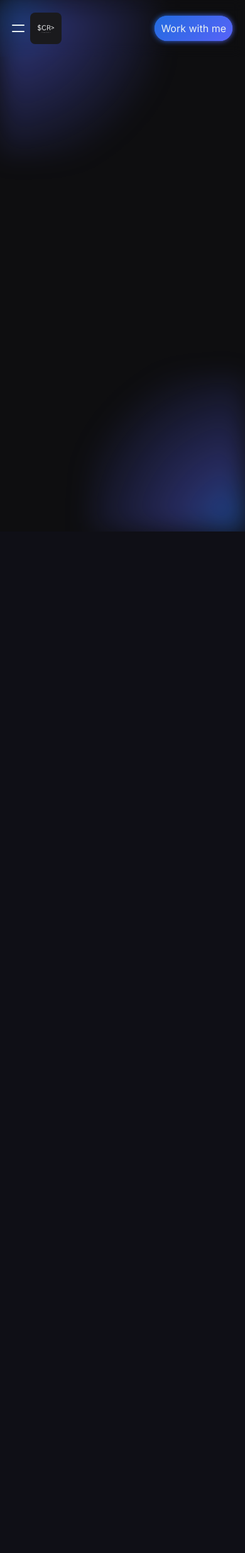
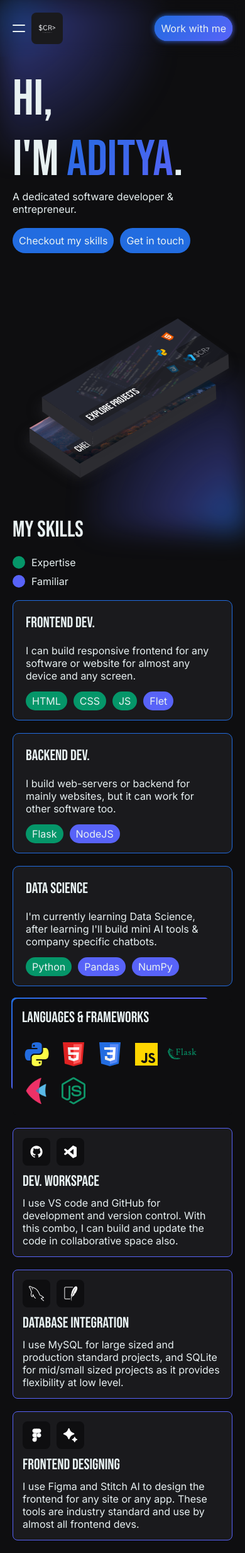
Before and after one commit to coderadi-in/coderadi, a Flask app: page / in a window 390 px wide. Shown: the whole page at 63% size. Before the commit the page ends 844 px from the top, so only its background shows below. Run offline with Flask 3, Linux system fonts and the light colour scheme; some libraries are stand-ins or nearby versions.

Commit message:
Updated hero section responsiveness

```diff
--- a/static/css/components/header.css
+++ b/static/css/components/header.css
@@ -21,7 +21,15 @@
     to {transform: translateX(0);}
 }
 
-.bar {
+.menu-btn {
+    width: 20px;
+    height: 20px;
+    align-items: center;
+    justify-content: center;
+}
+
+.header .bar,
+.sidebar .bar {
     width: 20px;
     height: 2px;
     background-color: var(--text);
@@ -99,6 +107,10 @@
 .sidebar .list .link {color: var(--text);}
 .sidebar #cta {text-align: center;}
 
+@media (max-width: 1024px) {
+    .header {position: static;}
+}
+
 @media (max-width: 768px) {
     .header .menu-btn {display: flex;}
     .header .options .list {display: none;}
--- a/static/css/pages/home.css
+++ b/static/css/pages/home.css
@@ -4,6 +4,7 @@
 }
 
 /* | BASE */
+.main section {padding: 50px;}
 #highlight {
     background-image: linear-gradient(135deg, var(--primary), var(--secondary));
     -webkit-background-clip: text;
@@ -46,10 +47,7 @@
 
 /* | HERO SECTION */
 
-.hero {
-    height: 100vh;
-    padding: 50px;
-}
+.hero {height: 100vh;}
 
 .hero .text-content,
 .hero .image-content {width: 50%;}
@@ -97,6 +95,11 @@
 .hero .image-content .bar:hover::after {background-color: var(--primary);}
 
 /* | SKILLS SECTION */
+.skills .grid {
+    display: grid;
+    grid-template-columns: repeat(3, 1fr);
+}
+
 .skills .skill-show {
     padding: 20px;
     border-radius: 10px;
@@ -124,6 +127,7 @@
 
 .skills #langs {
     position: relative;
+    flex-wrap: wrap-reverse;
     padding: 15px;
     border-radius: 8px;
     background-color: var(--background);
@@ -169,3 +173,29 @@
     border-radius: 8px;
     background-color: var(--background);
 }
+
+@media (max-width: 1024px) {
+    .hero {
+        flex-direction: column;
+        align-items: start;
+        height: auto;
+        gap: 50px;
+    }
+
+    .hero .text-content,
+    .hero .image-content {width: 100%;}
+
+    .hero .image-content {align-items: center;}
+    .hero .image-content .bar {width: max(60%, 250px);}
+
+    .skills .grid {grid-template-columns: repeat(2, 1fr);}
+}
+
+@media (max-width: 768px) {
+    .hero .image-content {gap: 100px;}
+}
+
+@media (max-width: 568px) {
+    .main section {padding: 20px;}
+    .skills .grid {grid-template-columns: repeat(1, 1fr);}
+}
--- a/templates/pages/home.html
+++ b/templates/pages/home.html
@@ -25,7 +25,7 @@ Welcome to my portfolio. I'm a dedicated software developer & entrepreneur.">
     <span class="glowlight" id="top-glowlight"></span>
     {% include 'components/header.html' %}
 
-    <!-- <main class="main column gap-50">
+    <main class="main column gap-50">
         <section class="hero row h-sb">
             <div class="text-content column gap-20">
                 <div class="intro column">
@@ -34,7 +34,7 @@ Welcome to my portfolio. I'm a dedicated software developer & entrepreneur.">
                     <p class="para" id="type-3"></p>
                 </div>
 
-                <div class="cta row gap-10">
+                <div class="cta res-row gap-10">
                     <a href="#skills" class="link btn fl">Checkout my skills</a>
                     <a href="/contact/" class="link btn fl">Get in touch</a>
                 </div>
@@ -67,7 +67,7 @@ Welcome to my portfolio. I'm a dedicated software developer & entrepreneur.">
                 </li>
             </ul>
 
-            <div class="row gap-20">
+            <div class="grid gap-20">
                 <div class="skill-show column gap-20">
                     <h3 class="h3">Frontend dev.</h3>
                     <p class="para">I can build responsive frontend for any software or website for almost any device and any screen.</p>
@@ -103,7 +103,7 @@ Welcome to my portfolio. I'm a dedicated software developer & entrepreneur.">
             </div>
 
             <div class="row h-sb gap-20" id="langs">
-                <ui class="list row gap-10">
+                <ui class="list res-row gap-10">
                     <li><img src="{{ url_for('static', filename='assets/icons/python.png') }}" alt="python" loading="lazy" class="icon"></li>
                     <li><img src="{{ url_for('static', filename='assets/icons/html.png') }}" alt="html" loading="lazy" class="icon"></li>
                     <li><img src="{{ url_for('static', filename='assets/icons/css.png') }}" alt="css" loading="lazy" class="icon"></li>
@@ -116,7 +116,7 @@ Welcome to my portfolio. I'm a dedicated software developer & entrepreneur.">
                 <h3 class="h3">Languages & frameworks</h3>
             </div>
 
-            <div class="row gap-20" id="tech">
+            <div class="grid gap-20" id="tech">
                 <div class="tool column gap-10">
                     <ui class="list row gap-10">
                         <li><img src="{{ url_for('static', filename='assets/icons/git.png') }}" alt="GitHub" class="icon"></li>
@@ -148,9 +148,7 @@ Welcome to my portfolio. I'm a dedicated software developer & entrepreneur.">
                 </div>
             </div>
         </section>
-
-
-    </main> -->
+    </main>
 
     <span class="glowlight" id="bottom-glowlight"></span>
 
```
